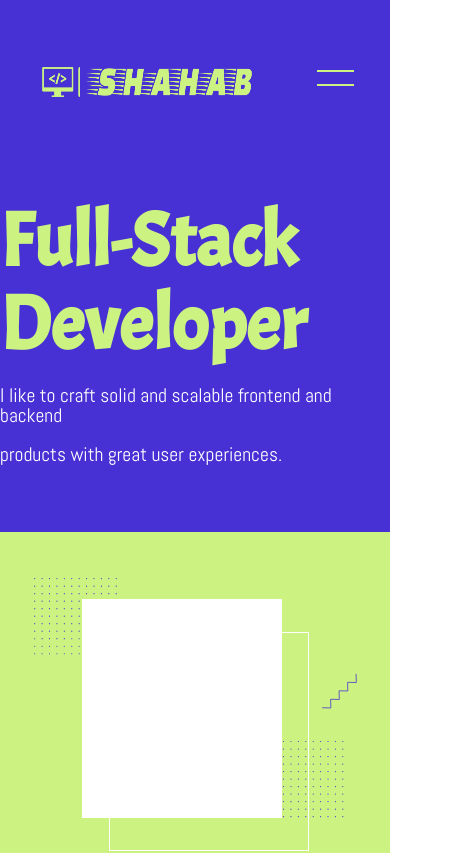
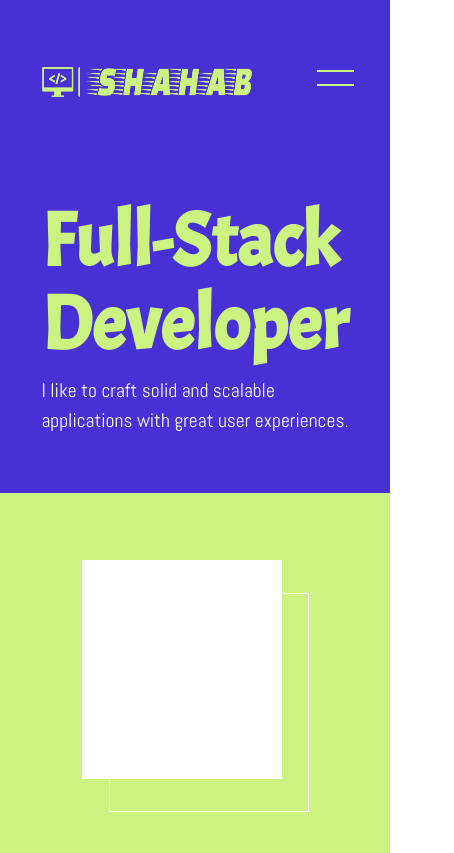
Before and after one commit to shahabhesaraki-dev/my-portfolio, a React (Create React App) app: page / in a window 390 px wide. Shown: the top 853 px of the page, 454 px wide, since content can reach past the window. Built offline with nearby package versions, Linux system fonts and the light colour scheme.

Commit message:
Responsive

```diff
--- a/src/Components/SectionFive.js
+++ b/src/Components/SectionFive.js
@@ -109,7 +109,7 @@ const Wrapper = styled.div`
     padding: 0 7rem;
   }
   @media (max-width: 580px) {
-    padding: 0 15vw;
+    padding: 0 10vw;
   }
 `;
 
@@ -151,7 +151,7 @@ const FormDiv = styled.div`
   align-items: center;
   justify-content: center;
   width: 60%;
-  min-width: 500px;
+  min-width: 370px;
   @media (max-width: 580px) {
     width: 100%;
   }
@@ -204,7 +204,7 @@ const Button = styled.a`
   overflow: hidden;
   background: transparent;
   white-space: nowrap;
-  min-width: 23.222em;
+  min-width: 19.222em;
   font-family: Abel;
   text-decoration: none;
   margin-top: 20px;
--- a/src/Components/SectionOne.js
+++ b/src/Components/SectionOne.js
@@ -24,10 +24,8 @@ const SectionOne = () => {
             <TextDiv>
               <Title>Full-Stack</Title>
               <Title>Developer</Title>
-              <Paragraph>
-                I like to craft solid and scalable frontend and backend
-              </Paragraph>
-              <Paragraph>products with great user experiences.</Paragraph>
+              <Paragraph>I like to craft solid and scalable</Paragraph>
+              <Paragraph>applications with great user experiences.</Paragraph>
             </TextDiv>
           </Article>
 
@@ -76,7 +74,7 @@ const SectionOne = () => {
       <WrapperTwo>
         <PartTwo>
           <FigureTwo>
-            <SecondSvgTwo
+            {/* <SecondSvgTwo
               xmlns="http://www.w3.org/2000/svg"
               width="935"
               height="701"
@@ -98,7 +96,7 @@ const SectionOne = () => {
                 strokeWidth="2"
                 d="M846.646 332.048v0l22.258.562v0l-.56-22.26v0l22.258.56v0l-.56-22.258v0l22.259.56v0l-.56-22.257v0l22.26.559v0l-.56-22.26v0"
               ></path>
-            </SecondSvgTwo>
+            </SecondSvgTwo> */}
             <SpanTwo />
           </FigureTwo>
         </PartTwo>
@@ -151,14 +149,12 @@ const WrapperTwo = styled.div`
     display: none;
   }
 
-  @media (max-width: 581px) {
   display: flex;
   align-items: center;
   justify-content: center;
   padding-bottom: 4.17rem;
   background: #ccf381;
   max-width: 100%;
-  }
 `;
 
 const PartOne = styled.div`
@@ -213,7 +209,7 @@ const Paragraph = styled.p`
   @media (max-width: 581px) {
     font-size: 1.4em;
     margin-top: 20px;
-    line-height: 1;
+    line-height: 0.5;
   }
 `;
 
```
Lines whose indentation alone changed are shown as unchanged.
